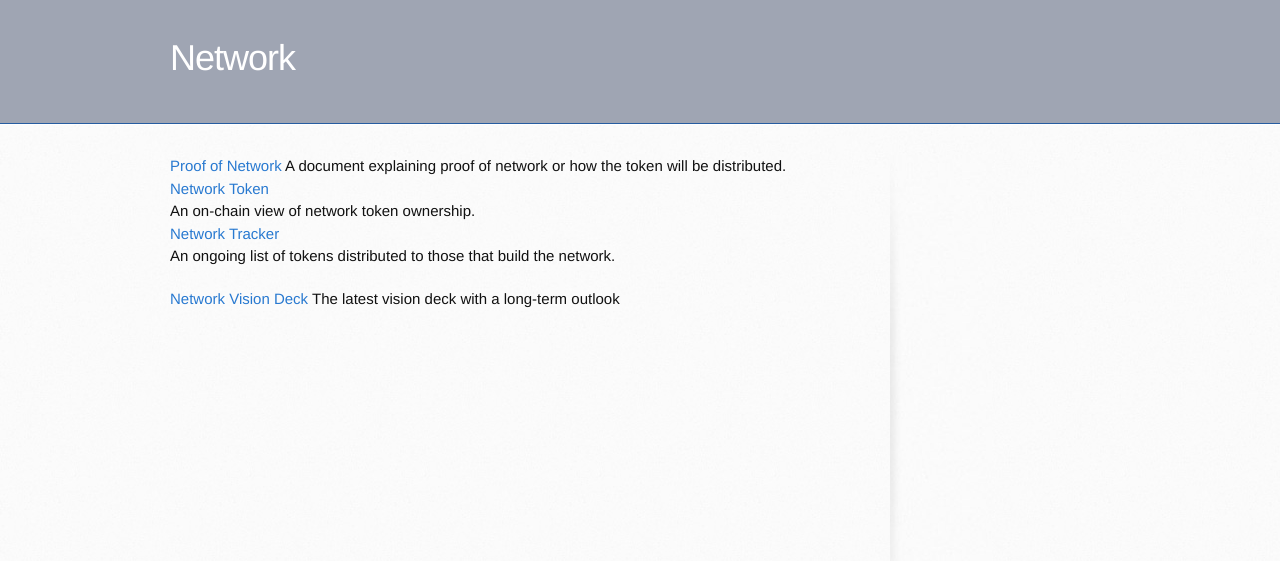
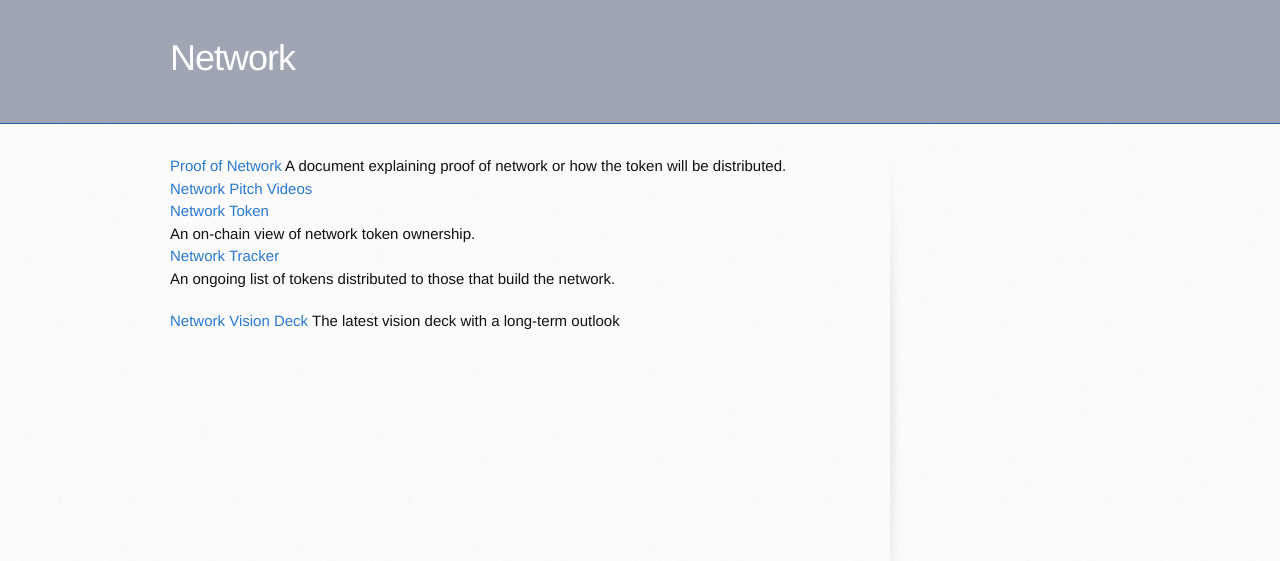
Before and after one commit to networkf/network.github.io, a Jekyll site: the page built from capital.md, in a window 1280 px wide. Shown: the top 561 px of the page. Built offline with Jekyll 4.4.1, drawn with Linux system fonts in a browser that asks for light colours; some web fonts are replaced; our own code applies the rules of GitHub Pages for plain Markdown files; the repository's description, which GitHub fills in, is left out.

Commit message:
Update capital.md

```diff
--- a/capital.md
+++ b/capital.md
@@ -8,6 +8,8 @@ layout: default
 
 <a href="https://app.skiff.com/docs/695b2531-2143-455c-871a-c7e53ec36995#sl6KBBJ0MLiWsZyIfxY0fvfsR+vKSlHPQ+vuhPkin0E=">Proof of Network</a>
 A document explaining proof of network or how the token will be distributed.
+<br>
+<a href="https://youtu.be/YKKXm36hsSk" target="_blank">Network Pitch Videos</a>
 <br>
 <a href="https://etherscan.io/token/0x7b5726f8261705f6b9e60094ef4427f8e2f29a44?a=0xA11AF6913D21CaB375086e1eb93A60C7f739B15A">Network Token</a>
 <br>
```
